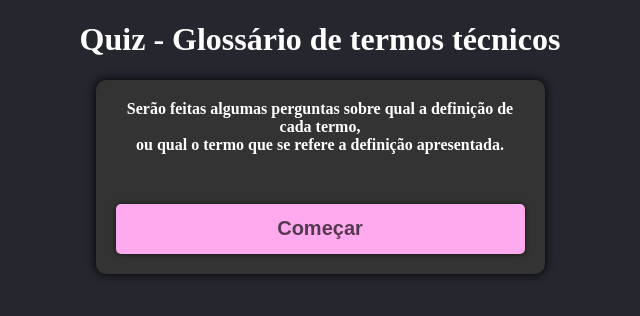
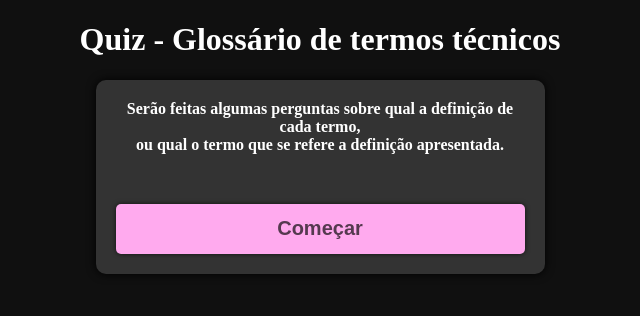
Before and after one commit to Louie-Cipher/glossario-termos-tecnicos, a React (Vite) app: page / in a window 1280 px wide. Shown: the top 316 px of the page, without its empty margins (320-960 px from the left). Built offline with nearby package versions, Linux system fonts and the light colour scheme.

Commit message:
use #hex instead rgb()

```diff
--- a/src/index.css
+++ b/src/index.css
@@ -5,5 +5,5 @@ body {
     justify-content: center;
     min-width: 320px;
     min-height: 100vh;
-    background: rgb(37, 38, 46);
+    background: #101010;
 }
```
